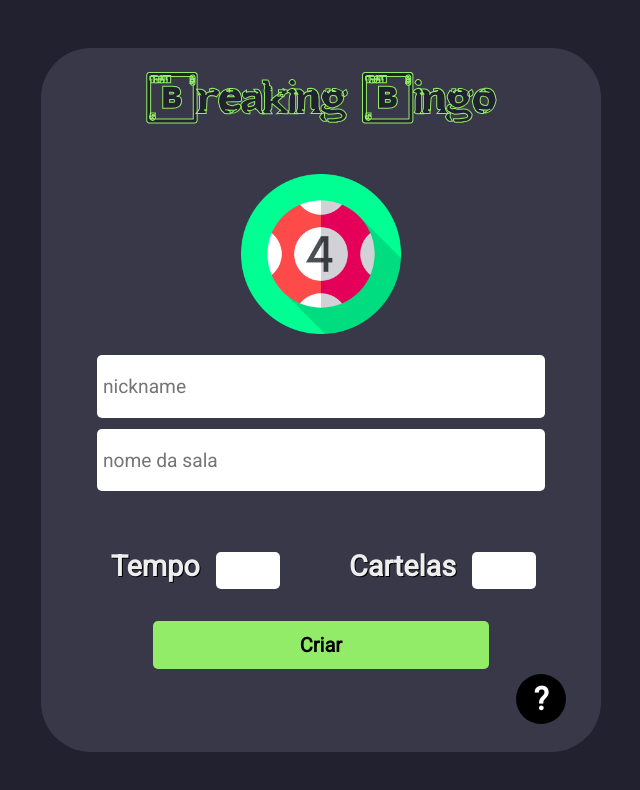
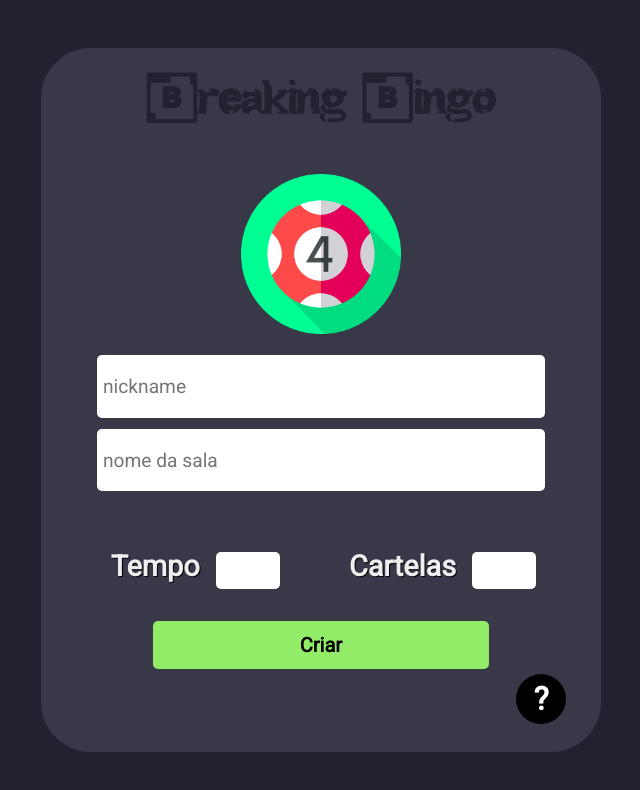
Before and after one commit to developerlucasmarques/bingo-ploomes-client, a React (Vite) app: page / in a window 1280 px wide. Shown: the top 790 px of the page, without its empty margins (319-959 px from the left). Built offline with nearby package versions, Linux system fonts and the light colour scheme.

Commit message:
update font

```diff
--- a/src/App.css
+++ b/src/App.css
@@ -11,4 +11,5 @@
 
 #logo1 {
     font-family: bbad;
+    -webkit-text-stroke: 0px ;
 }
```
